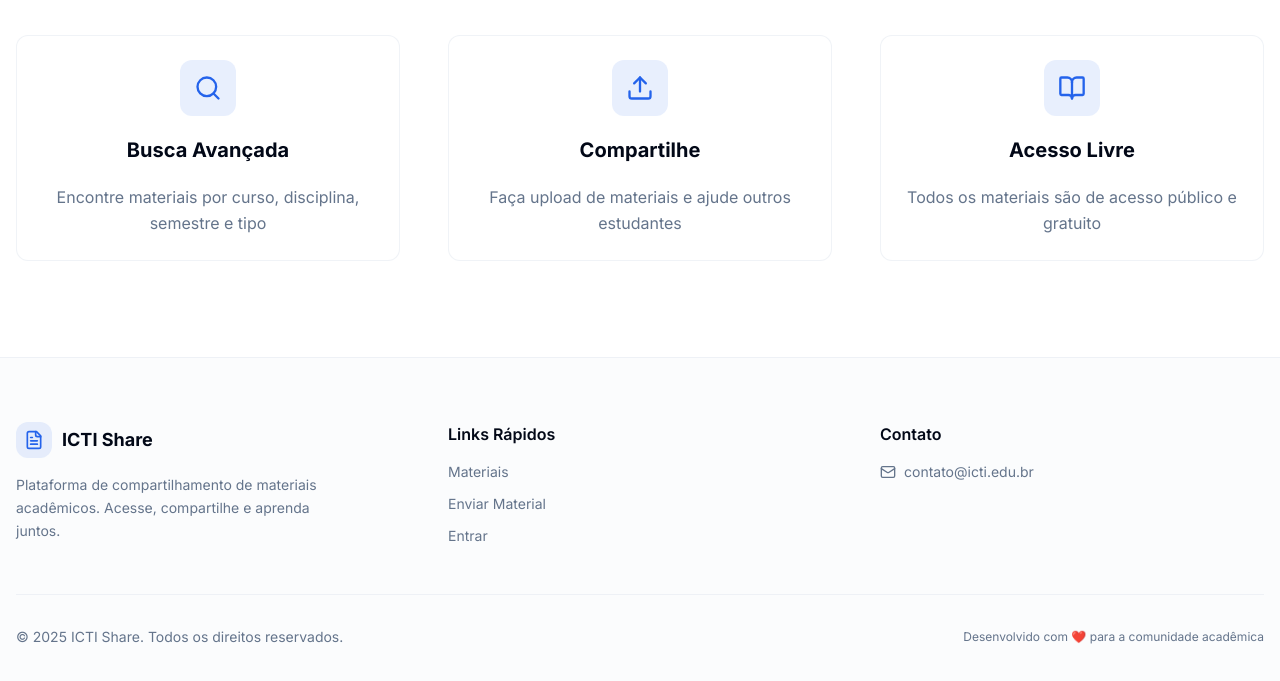
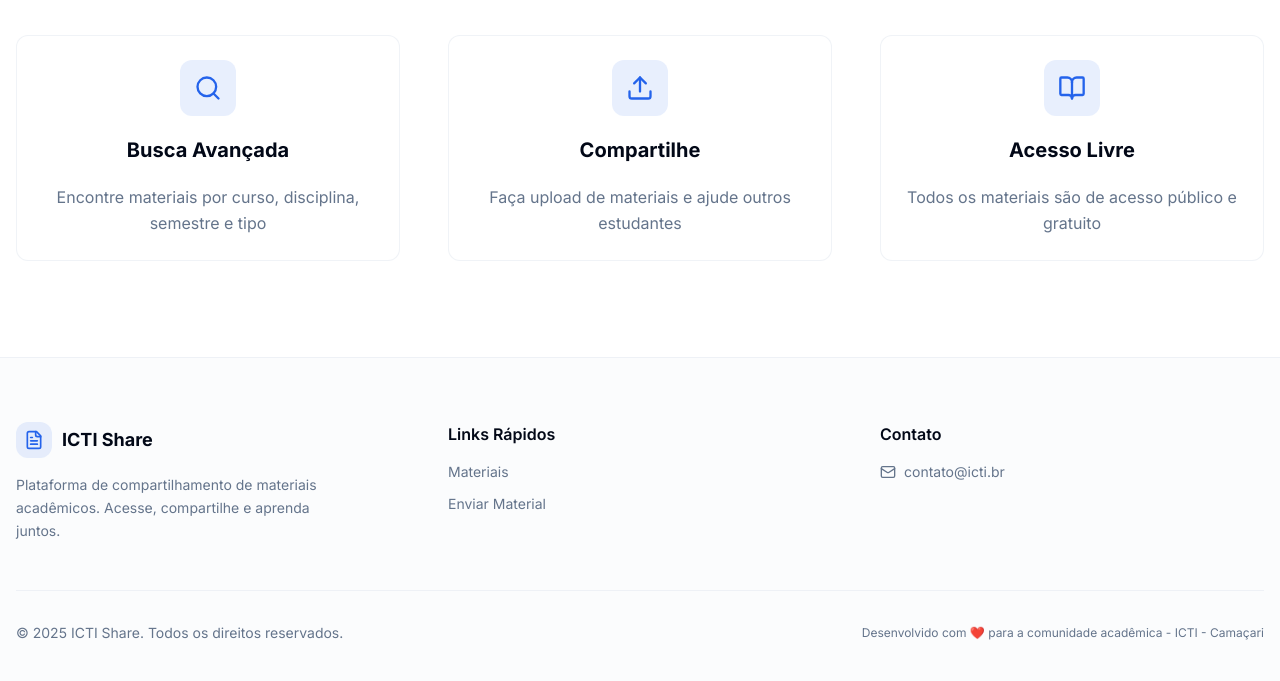
Before and after one commit to LuisT-ls/icti-share, a Next.js app: page / in a window 1280 px wide. Shown: the part 776-1457 px from the top of the page. Built offline with nearby package versions, Linux system fonts and the light colour scheme; no server answers; the database is empty.

Commit message:
fix(footer): remove login link and update contact email and footer text for clarity

```diff
--- a/components/Footer.tsx
+++ b/components/Footer.tsx
@@ -45,12 +45,6 @@ export function Footer() {
               >
                 Enviar Material
               </Link>
-              <Link
-                href="/login"
-                className="text-sm text-muted-foreground hover:text-primary transition-colors duration-200"
-              >
-                Entrar
-              </Link>
             </nav>
           </div>
 
@@ -63,7 +57,7 @@ export function Footer() {
                 className="flex items-center gap-2 hover:text-primary transition-colors duration-200"
               >
                 <Mail className="h-4 w-4" />
-                <span>contato@icti.edu.br</span>
+                <span>contato@icti.br</span>
               </a>
             </div>
           </div>
@@ -77,7 +71,7 @@ export function Footer() {
               reservados.
             </p>
             <p className="text-xs">
-              Desenvolvido com ❤️ para a comunidade acadêmica
+              Desenvolvido com ❤️ para a comunidade acadêmica - ICTI - Camaçari
             </p>
           </div>
         </div>
```
